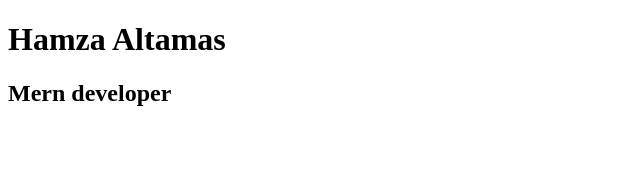
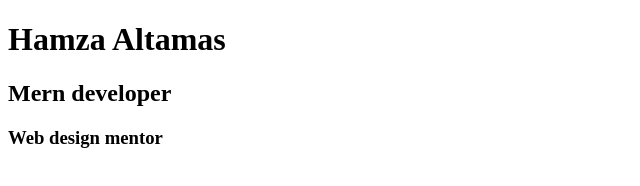
Before and after one commit to HamzaAltamas/git-practiece, a plain HTML site: page index.html in a window 1280 px wide. Shown: the whole page, without its empty margins (0-640 px from the left). Drawn offline with Linux system fonts and the light colour scheme.

Commit message:
header3 addeded

```diff
--- a/index.html
+++ b/index.html
@@ -9,5 +9,6 @@
   <body>
     <h1>Hamza Altamas</h1>
     <h2>Mern developer</h2>
+    <h3>Web design mentor</h3>
   </body>
 </html>
```
